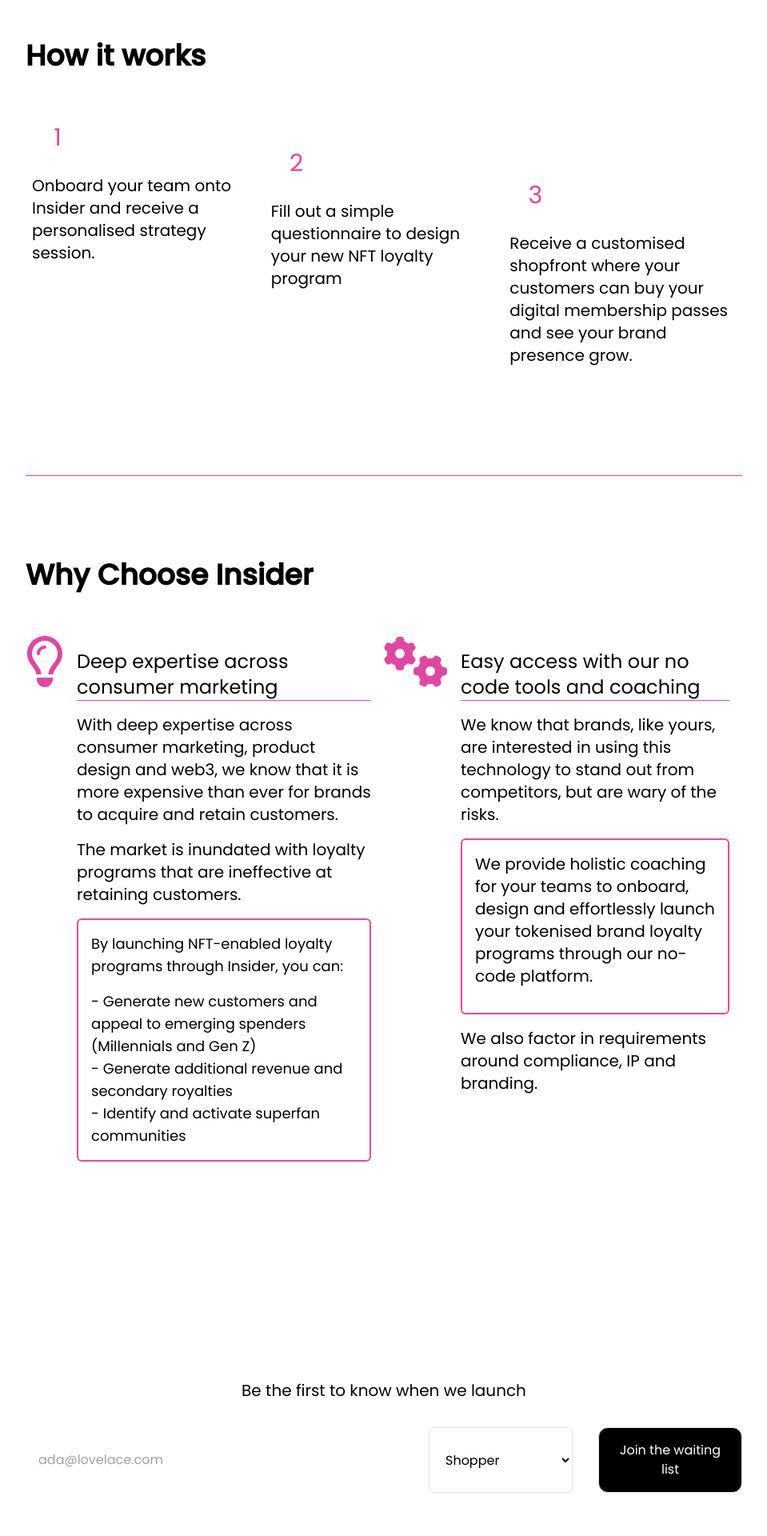
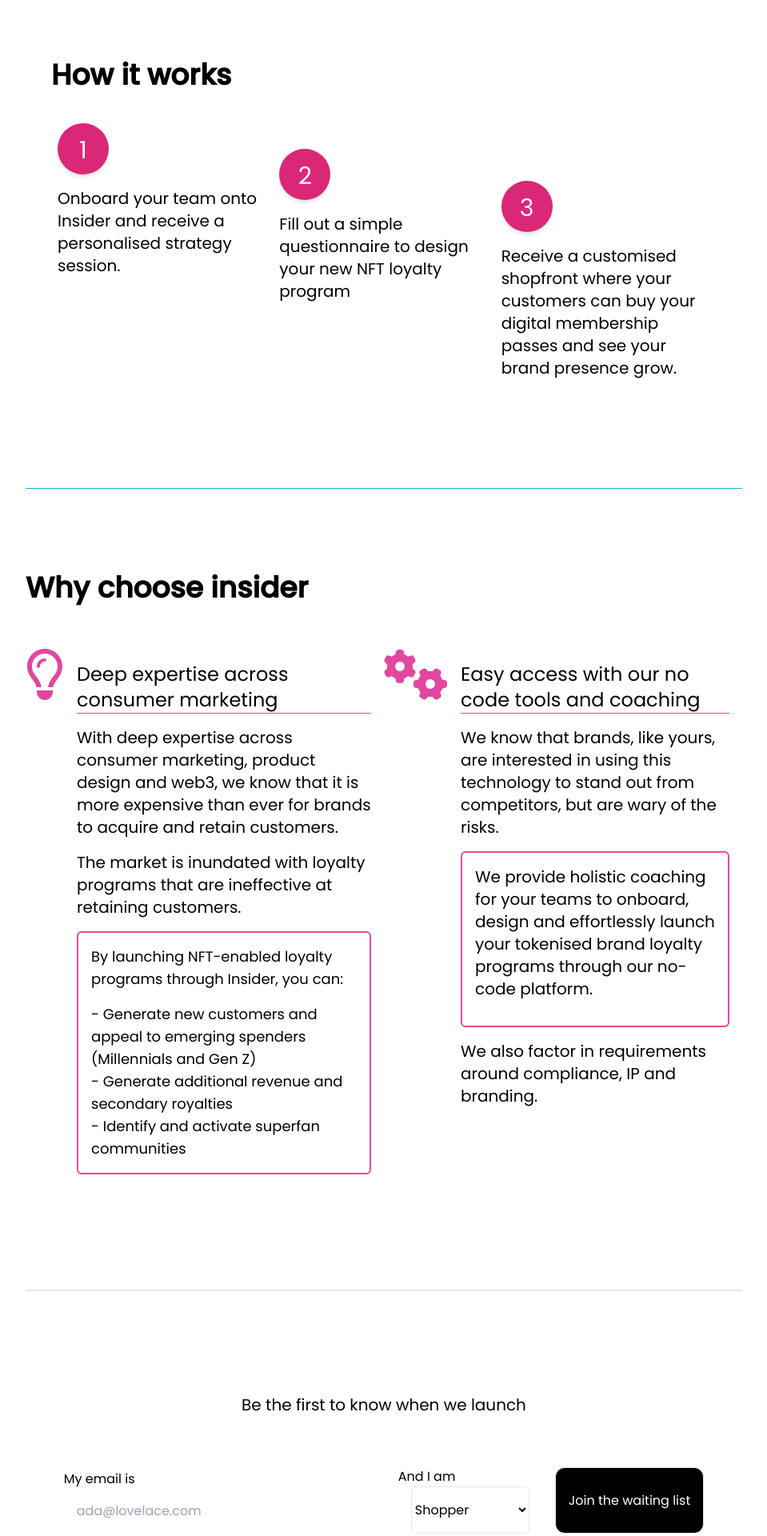
Before and after one commit to nivaaz/insiderapp, a Next.js app: page / in a window 1280 px wide. Shown: the part 880-2800 px from the top of the page at 80% size, without its empty margins (160-1119 px from the left). Built offline with nearby package versions, Linux system fonts and the light colour scheme; no server answers.

Commit message:
fix: mobile formattign

```diff
--- a/pages/index.js
+++ b/pages/index.js
@@ -5,7 +5,12 @@
 import { addEmailToWaitlist, app } from "../components/firebase";
 import { FontAwesomeIcon } from "@fortawesome/react-fontawesome";
 import { faLightbulb } from "@fortawesome/free-regular-svg-icons";
-import { faGears, faSwatchbook } from "@fortawesome/free-solid-svg-icons";
+import {
+  faBolt,
+  faGears,
+  faPiggyBank,
+  faSwatchbook,
+} from "@fortawesome/free-solid-svg-icons";
 
 const Home = () => {
   const iconSize = "4x";
@@ -29,7 +34,10 @@
         <main className="w-full mt-4 mx-auto md:max-w-4xl md:mt-8 font-para">
           <nav className="flex justify-between w-full">
             {/* TODO: change to logo */}
-            <p> Insider </p>
+            <p className="font-bold text-lg my-auto text-[#1FC8E1] drop-shadow-md ">
+              {" "}
+              Insider{" "}
+            </p>
             <button
               className="border p-4 ml-4 rounded-xl bg-black text-white"
               onClick={() => {
@@ -45,6 +53,13 @@
           <div className="h-screen flex flex-col justify-center pt-24 md:pt-0">
             <h1 className="text-4xl  md:text-8xl font-heading font-bold">
               Turn customers into investors and supercharge loyalty
+              <FontAwesomeIcon
+                color="#1FC8E1"
+                icon={faBolt}
+                size="2xs"
+                className="pl-4"
+                bounce
+              />
             </h1>
             <div className="border-l-4 pl-2 border-pink-500 mt-16">
               <p className="text-2xl  font-para pt-4">
@@ -58,16 +73,12 @@
               </p>
             </div>
           </div>
-          <section className="flex flex-col pb-32">
-            <h2 className="text-4xl py-10 font-bold"> How it works </h2>
-
+          <section className="flex flex-col py-16 bg-white rounded-lg p-8 mt-32 md:mt-0">
+            <h2 className="text-4xl pb-8 font-bold"> How it works </h2>
             <div className="grid md:grid-cols-3">
               <div className="p-2">
-                <div className="p-4 rounded-full bg-white w-16 h-16 mb-4">
-                  <p className="text-3xl text-center pb-2 text-[#E1479F]">
-                    {" "}
-                    1{" "}
-                  </p>{" "}
+                <div className="p-4 rounded-full bg-pink-600 w-16 h-16 mb-4 shadow-md">
+                  <p className="text-3xl text-center pb-2  text-white"> 1 </p>{" "}
                 </div>
                 <span>
                   {" "}
@@ -79,11 +90,8 @@
                 </span>
               </div>
               <div className="p-2 md:pt-10">
-                <div className="p-4 rounded-full bg-white w-16 h-16 mb-4">
-                  <p className="text-3xl text-center pb-2 text-[#E1479F]">
-                    {" "}
-                    2{" "}
-                  </p>{" "}
+                <div className="p-4 rounded-full bg-pink-600 w-16 h-16 mb-4 shadow-md">
+                  <p className="text-3xl text-center pb-2  text-white"> 2 </p>{" "}
                 </div>
                 <span>
                   {" "}
@@ -94,11 +102,8 @@
                 </span>
               </div>
               <div className="p-2 md:pt-20">
-                <div className="p-4 rounded-full bg-white w-16 h-16 mb-4 ">
-                  <p className="text-3xl text-center pb-2 text-[#E1479F]">
-                    {" "}
-                    3{" "}
-                  </p>{" "}
+                <div className="p-4 rounded-full bg-pink-600 w-16 h-16 mb-4 shadow-md ">
+                  <p className="text-3xl text-center pb-2  text-white"> 3 </p>{" "}
                 </div>
                 <span>
                   {" "}
@@ -112,11 +117,11 @@
               </div>
             </div>
           </section>
-          <hr className="border-pink-500 mb-16" />
+          <hr className="border-cyan-500 my-16" />
 
-          <section className=" pb-32">
+          <section className="border-b-2 md:pb-32 space-y-16">
             <div>
-              <h2 className="text-4xl py-10 font-bold">Why Choose Insider </h2>
+              <h2 className="text-4xl py-10 font-bold">Why choose insider </h2>
               {/*  */}
               <div className="flex md:flex-row flex-col">
                 <div className="flex flex-col md:flex-row pt-4 w-full">
@@ -251,20 +256,26 @@
           {" "}
           Be the first to know when we launch
         </p>
-        <span className="mx-auto flex">
+        <span className="mx-auto flex flex-col space-y-8 align-center md:flex-row">
+          <div className="flex flex-col mt-auto">
+            {" "}
+            <label>My email is</label>{" "}
             <input
               onChange={(e) => setEmail(e.target.value)}
               className="bg-white rounded-lg p-4 text-black"
               placeholder="ada@lovelace.com"
               type="email"
               id="email"
-            size="30"
+              size="25"
               required
             />
+          </div>
+          <div className="flex flex-col mt-0">
+            <label> And I am </label>
             <select
               name="customerType"
               id="customerType"
-            className="bg-white border rounded-md px-4 mx-4"
+              className="bg-white border rounded-md mx-4 py-4"
               onChange={(e) => {
                 setCustomerType(e.target.value);
               }}
@@ -273,6 +284,7 @@
               <option value="investor">Investor </option>
               <option value="business owner">Business Owner</option>
             </select>
+          </div>
           <p className="text-red font-bold"> {error}</p>
           <button
             className="border p-4 ml-4 rounded-xl bg-black text-white"
```
Lines whose indentation alone changed are shown as unchanged.
